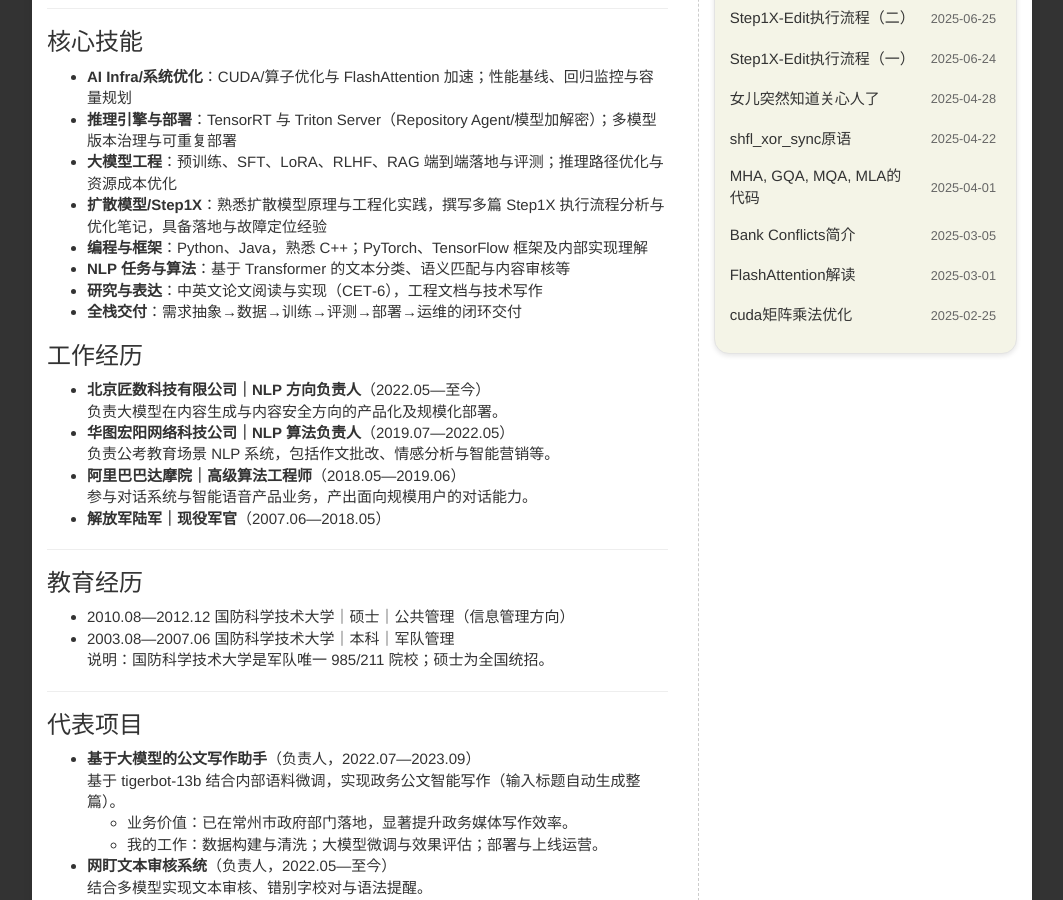
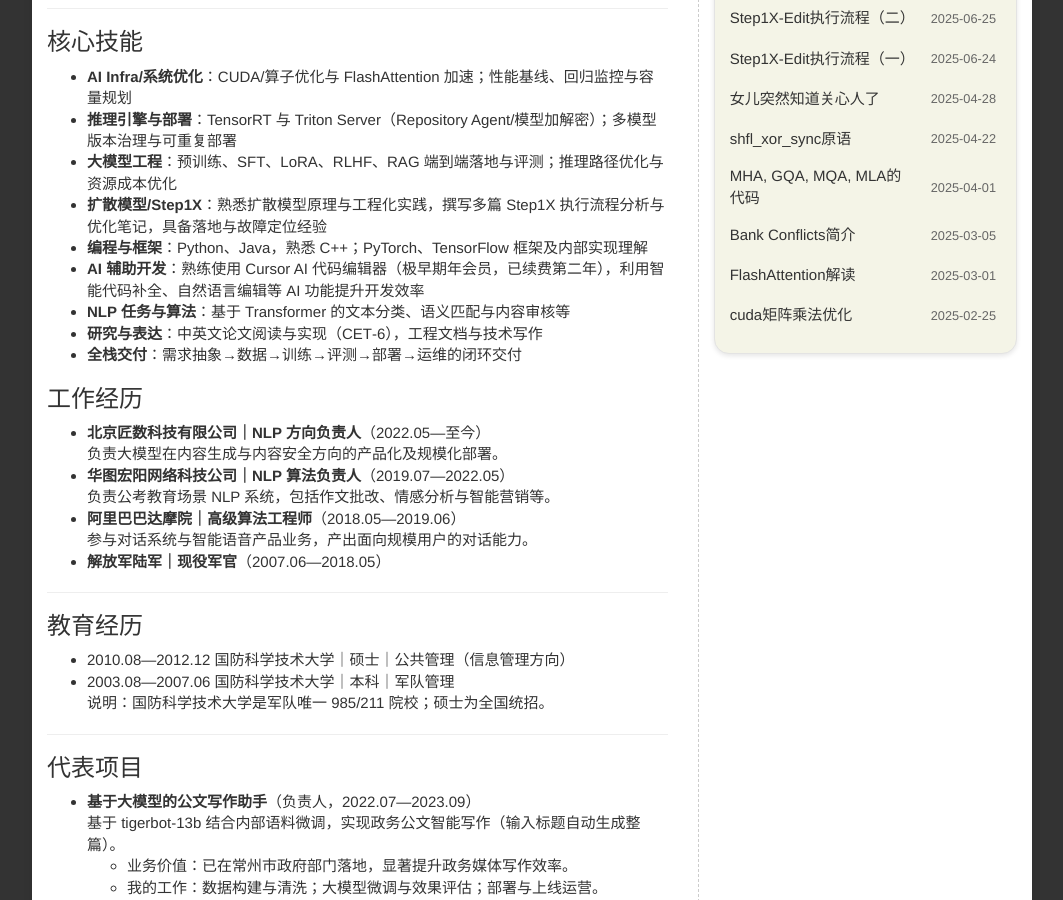
Before and after one commit to liwenju0/liwenju0.github.io, a Jekyll site: the page built from about.md, in a window 1280 px wide and 900 px high, scrolled down 427 px. Shown: the whole window, without its empty margins (108-1171 px from the left). Built offline with Jekyll 4.4.1, drawn with Linux system fonts in a browser that asks for light colours; comment, search, counter and statistics services are not loaded.

Commit message:
加上辅助开发技能

```diff
--- a/about.md
+++ b/about.md
@@ -23,6 +23,7 @@ title: "关于：About"
 - **大模型工程**：预训练、SFT、LoRA、RLHF、RAG 端到端落地与评测；推理路径优化与资源成本优化
 - **扩散模型/Step1X**：熟悉扩散模型原理与工程化实践，撰写多篇 Step1X 执行流程分析与优化笔记，具备落地与故障定位经验
 - **编程与框架**：Python、Java，熟悉 C++；PyTorch、TensorFlow 框架及内部实现理解
+- **AI 辅助开发**：熟练使用 Cursor AI 代码编辑器（极早期年会员，已续费第二年），利用智能代码补全、自然语言编辑等 AI 功能提升开发效率
 - **NLP 任务与算法**：基于 Transformer 的文本分类、语义匹配与内容审核等
 - **研究与表达**：中英文论文阅读与实现（CET‑6），工程文档与技术写作
 - **全栈交付**：需求抽象→数据→训练→评测→部署→运维的闭环交付
```
